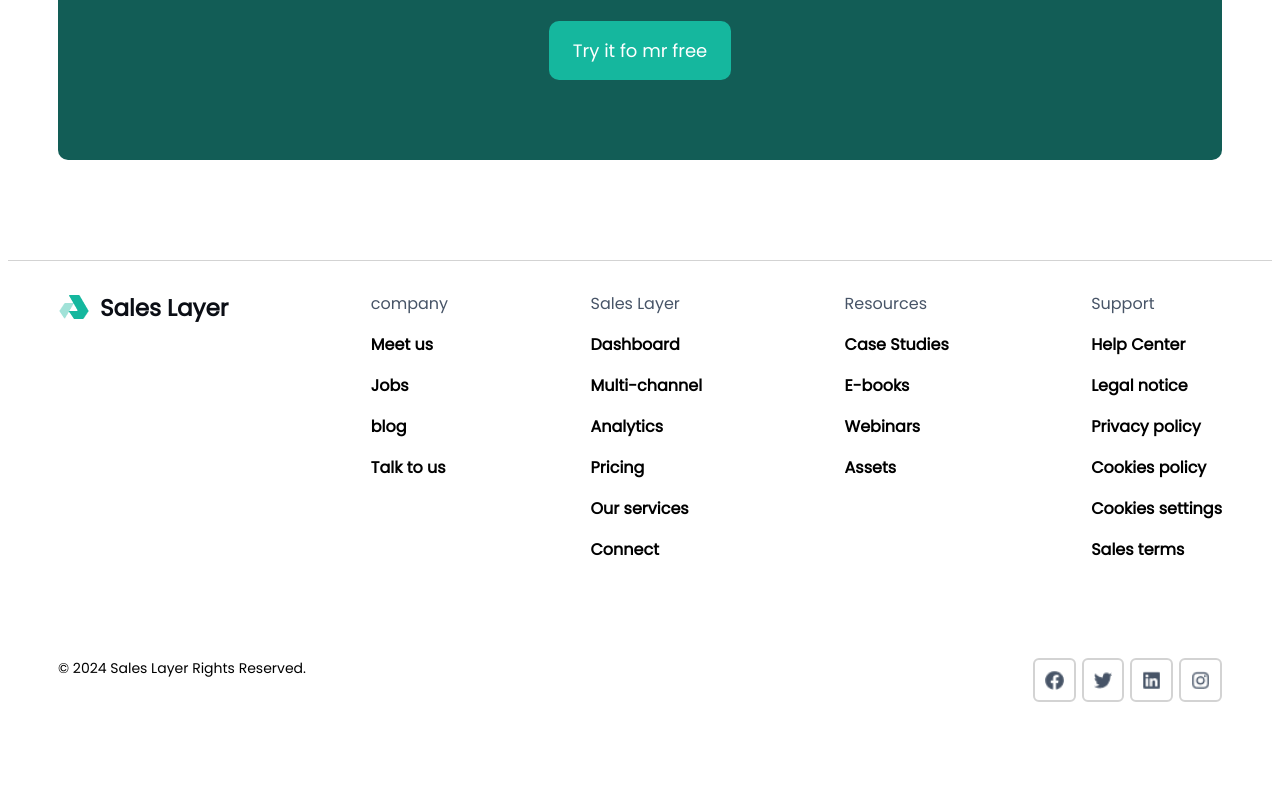
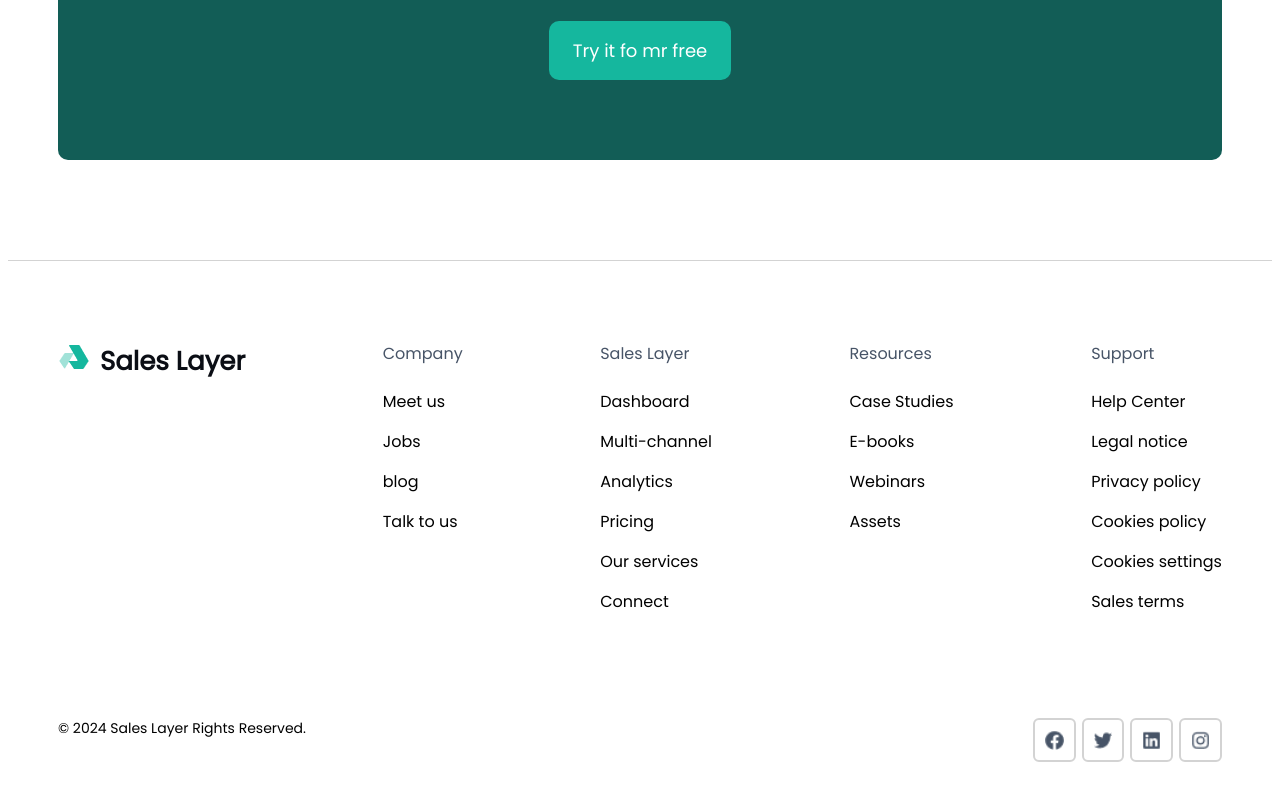
Before and after one commit to sonal-aot/Assingment_1_Sales_Layer, a plain HTML site: page index.html in a window 1280 px wide. Shown: the part 2702-3502 px from the top of the page. Before the commit the page ends 3442 px from the top, so only its background shows below. Drawn offline with Linux system fonts and the light colour scheme.

Commit message:
Add files via upload

```diff
--- a/css/style.css
+++ b/css/style.css
@@ -1,6 +1,9 @@
 body {
     font-family: 'Poppins';
 }
+
+
+/* Home Section */
 
 .container {
     padding: 0 50px;
@@ -126,6 +129,9 @@
     font-size: 18px;
 }
 
+
+/* About Section */
+
 .about {
     padding: 0 50px;
     margin-top: 48px;
@@ -191,6 +197,10 @@
     margin: 10px 0 0 0;
 }
 
+
+/* Feature Section */
+
+
 .feature-container {
     background-color: #125D56;
     padding-top: 50px;
@@ -252,6 +262,9 @@
     font-size: 15px;
 }
 
+
+/* Tool desc Section */
+
 .container2 {
     display: flex;
     justify-content: space-between;
@@ -284,6 +297,9 @@
 .tool-img img {
     width: 600px;
 }
+
+/* get started */
+
 
 .container3 {
     padding-top: 50px;
@@ -339,12 +355,15 @@
     font-size: 18px;
 }
 
+
+/* Footer Section */
+
 .footer {
     display: flex;
     gap: 80px;
     flex-direction: column;
     border-top: 1px solid lightgrey;
-    padding: 30px 50px;
+    padding: 80px 50px;
 
 
 }
@@ -360,6 +379,7 @@
     display: flex;
     height: 32px;
     gap: 10px;
+    align-items: center;
 
 }
 
@@ -371,36 +391,45 @@
 .footer-logo span {
     height: 30px;
     font-weight: 600;
-    font-size: 23px;
+    font-size: 26px;
     /* line-height: 30px; */
     color: #0b0e15;
 }
 
-.footer-contents-text span{
+.footer-contents-text span {
     color: #475467;
     font-size: 16px;
 }
-.footer-contents-text p{
+
+.footer-contents-text p {
     font-weight: 600;
 }
 
+.footer-contents-text ul{
+    list-style: none;
+    line-height: 40px;
+    display: flex;
+    flex-direction: column;
+    align-items: self-start;
+    padding: 0 0;
+}
 
-.footer-lower{
+.footer-lower {
     display: flex;
     justify-content: space-between;
 }
 
-.footer-lower span{
+.footer-lower span {
     font-size: 14px;
 }
 
-.footer-icons{
+.footer-icons {
     display: flex;
     gap: 6px;
 
 }
 
-.footer-icons img{
+.footer-icons img {
     height: 20px;
     padding: 10px 10px;
     border: 2px solid lightgray;
--- a/index.html
+++ b/index.html
@@ -191,36 +191,44 @@
             </div>
 
             <div class="footer-contents-text">
-                <span>company</span>
-                <p>Meet us</p>
-                <p>Jobs</p>
-                <p>blog</p>
-                <p>Talk to us</p>
+                <span>Company</span>
+                <ul>
+                    <li>Meet us</li>
+                    <li>Jobs</li>
+                    <li>blog</li>
+                    <li>Talk to us</li>
+                </ul>
             </div>
             <div class="footer-contents-text">
                 <span>Sales Layer</span>
-                <p>Dashboard</p>
-                <p>Multi-channel</p>
-                <p>Analytics</p>
-                <p>Pricing</p>
-                <p>Our services</p>
-                <p>Connect</p>
+                <ul>
+                    <li>Dashboard</li>
+                    <li>Multi-channel</li>
+                    <li>Analytics</li>
+                    <li>Pricing</li>
+                    <li>Our services</li>
+                    <li>Connect</li>
+                </ul>
             </div>
             <div class="footer-contents-text">
                 <span>Resources</span>
-                <p>Case Studies</p>
-                <p>E-books</p>
-                <p>Webinars</p>
-                <p>Assets</p>
+                <ul>
+                    <li>Case Studies</li>
+                    <li>E-books</li>
+                    <li>Webinars</li>
+                    <li>Assets</li>
+                </ul>
             </div>
             <div class="footer-contents-text">
                 <span>Support</span>
-                <p>Help Center</p>
-                <p>Legal notice</p>
-                <p>Privacy policy</p>
-                <p>Cookies policy</p>
-                <p>Cookies settings</p>
-                <p>Sales terms</p>
+                <ul>
+                    <li>Help Center</li>
+                <li>Legal notice</li>
+                <li>Privacy policy</li>
+                <li>Cookies policy</li>
+                <li>Cookies settings</li>
+                <li>Sales terms</li>
+                </ul>
             </div>
         </div>
         <div class="footer-lower">
@@ -233,7 +241,6 @@
             </div>
         </div>
     </div>
-
 </body>
 
 </html>
```
